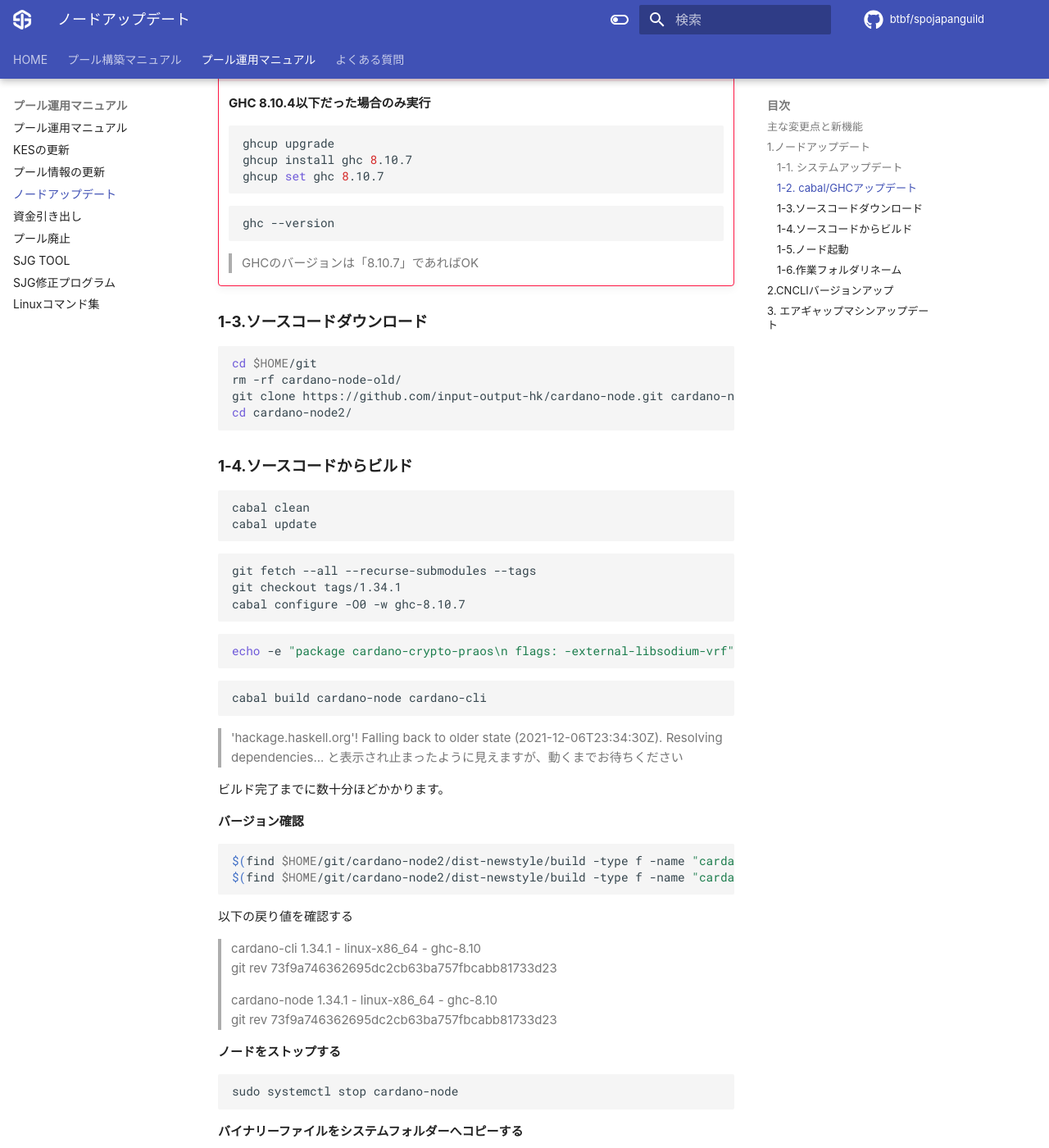
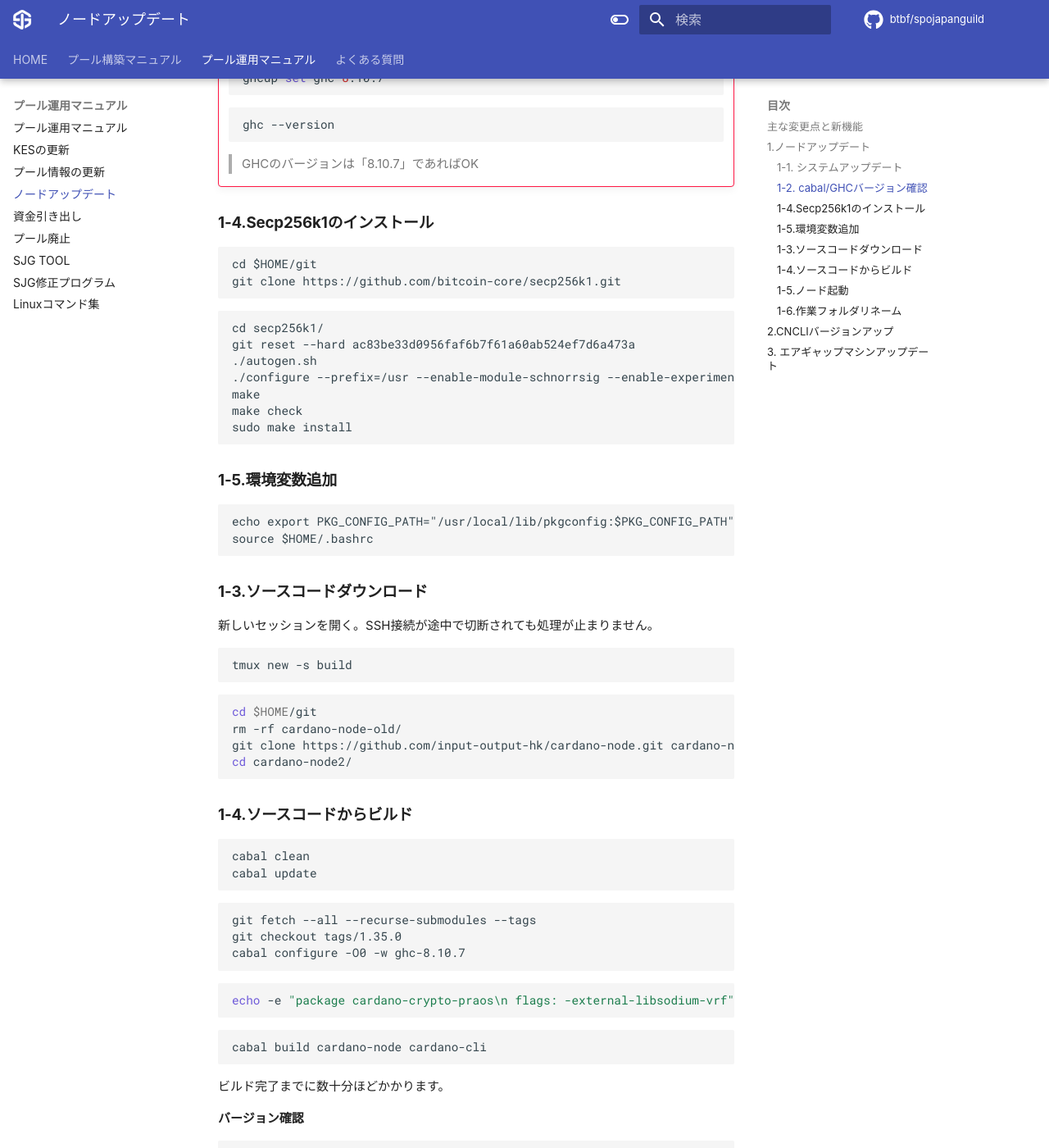
Before and after one commit to btbf/spojapanguild, an MkDocs documentation site: the page built from docs/operation/node-update.md, in a window 1280 px wide and 1400 px high, scrolled down 2197 px. Shown: the whole window at 82% size. Built offline with MkDocs 1.6.1 and Material for MkDocs 9.7.7, drawn with Linux system fonts in a browser that asks for light colours; comment, search, counter and statistics services are not loaded; some of the changed text lies outside the part shown.

Commit message:
1.35.0 review

````diff
--- a/docs/operation/node-update.md
+++ b/docs/operation/node-update.md
@@ -11,11 +11,7 @@
 
 
 ### **主な変更点と新機能**
-* Cabalアップデート v3.6.2.0
-* CLIリーダーシップのスケジュールコマンド追加
-* ステークプール運用証明書の有効性チェックコマンド追加
-* トランザクションビルドコマンドでのCDDL形式CBORエンコーディングのサポート
-* その他開発者用コマンドも多数追加
+
 
 ## **1.ノードアップデート**
 
@@ -38,7 +34,7 @@
 
 SSHで再接続する
 
-### **1-2. cabal/GHCアップデート**
+### **1-2. cabal/GHCバージョン確認**
 
 **cabalパス確認**
 ```
@@ -61,23 +57,22 @@
     mv cabal cabal_bk
     ```
 
-
-**cabalバージョンアップ**
-```
-ghcup upgrade
-ghcup install cabal 3.6.2.0
-ghcup set cabal 3.6.2.0
-```
-
 cabalバージョン確認
 ```
-which cabal
 cabal --version
 ```
 > 以下の戻り値ならOK
-> /home/user/.ghcup/bin/cabal
 cabal-install version 3.6.2.0
 compiled using version 3.6.2.0 of the Cabal library
+
+!!! danger "確認"
+    **cabal 3.6.2.0以下だった場合のみ実行**
+    **cabalバージョンアップ**
+    ```
+    ghcup upgrade
+    ghcup install cabal 3.6.2.0
+    ghcup set cabal 3.6.2.0
+    ```
 
 
 
@@ -100,8 +95,38 @@
     > GHCのバージョンは「8.10.7」であればOK
 
 
+### **1-4.Secp256k1のインストール**
+
+```
+cd $HOME/git
+git clone https://github.com/bitcoin-core/secp256k1.git
+```
+
+```
+cd secp256k1/
+git reset --hard ac83be33d0956faf6b7f61a60ab524ef7d6a473a
+./autogen.sh
+./configure --prefix=/usr --enable-module-schnorrsig --enable-experimental
+make
+make check
+sudo make install
+```
+
+### **1-5.環境変数追加**
+```
+echo export PKG_CONFIG_PATH="/usr/local/lib/pkgconfig:$PKG_CONFIG_PATH" >> $HOME/.bashrc
+source $HOME/.bashrc
+```
+
+
 
 ### **1-3.ソースコードダウンロード**
+
+新しいセッションを開く。SSH接続が途中で切断されても処理が止まりません。
+
+```
+tmux new -s build
+```
 
 ```bash
 cd $HOME/git
@@ -123,7 +148,7 @@
 -->
 ```
 git fetch --all --recurse-submodules --tags
-git checkout tags/1.34.1
+git checkout tags/1.35.0
 cabal configure -O0 -w ghc-8.10.7
 ```
 
@@ -133,9 +158,6 @@
 ```bash
 cabal build cardano-node cardano-cli
 ```
-> 'hackage.haskell.org'! Falling back to older state (2021-12-06T23:34:30Z).
-Resolving dependencies...
-と表示され止まったように見えますが、動くまでお待ちください
 
 ビルド完了までに数十分ほどかかります。
 
@@ -146,11 +168,11 @@
 $(find $HOME/git/cardano-node2/dist-newstyle/build -type f -name "cardano-node") version
 ```
 以下の戻り値を確認する
->cardano-cli 1.34.1 - linux-x86_64 - ghc-8.10
-git rev 73f9a746362695dc2cb63ba757fbcabb81733d23
+>cardano-cli 1.35.0 - linux-x86_64 - ghc-8.10
+git rev 9f1d7dc163ee66410d912e48509d6a2300cfa68a
 
->cardano-node 1.34.1 - linux-x86_64 - ghc-8.10
-git rev 73f9a746362695dc2cb63ba757fbcabb81733d23
+>cardano-node 1.35.0 - linux-x86_64 - ghc-8.10
+git rev 9f1d7dc163ee66410d912e48509d6a2300cfa68a
 
 
 **ノードをストップする**
@@ -176,12 +198,16 @@
 ```
 
 以下の戻り値を確認する
->cardano-cli 1.34.1 - linux-x86_64 - ghc-8.10
-git rev 73f9a746362695dc2cb63ba757fbcabb81733d23
+>cardano-cli 1.35.0 - linux-x86_64 - ghc-8.10
+git rev 9f1d7dc163ee66410d912e48509d6a2300cfa68a
 
->cardano-node 1.34.1 - linux-x86_64 - ghc-8.10
-git rev 73f9a746362695dc2cb63ba757fbcabb81733d23
+>cardano-node 1.35.0 - linux-x86_64 - ghc-8.10
+git rev 9f1d7dc163ee66410d912e48509d6a2300cfa68a
 
+ビルド用セッションを終了する
+```
+exit
+```
 
 ### **1-5.ノード起動**
 
@@ -294,61 +320,61 @@
 
 !!! info "確認"
     * BPのみで実施します
-    * CNCLI4.0.4以下の場合に実施してください
+    * CNCLI4→5へバージョンアップします。
+
+
+**サービスを止める**
+```
+sudo systemctl stop cnode-cncli-sync.service
+```
+
+**CNCLIリポジトリを再構築する**
 
 ```
+cd $HOME/git
+rm -rf cncli
+git clone --recurse-submodules https://github.com/cardano-community/cncli
+```
+
+**CNCLIをアップデートする**
+
+```bash
+rustup update
+cd $HOME/git/cncli
+git fetch --all --prune
+git checkout $(curl -s https://api.github.com/repos/cardano-community/cncli/releases/latest | jq -r .tag_name)
+cargo install --path . --force
 cncli --version
 ```
+> cncli 5.0.1になったことを確認する
 
-=== "cncli 4.0.3以下の場合"
+**ノードを再起動する**
+```
+sudo systemctl reload-or-restart cardano-node
+```
 
-    **サービスを止める**
-    ```
-    sudo systemctl stop cnode-cncli-sync.service
-    ```
+**サービス起動を確認する**
 
-    **CNCLIをアップデートする**
+```bash
+tmux ls
+```
 
-    ```bash
-    rustup update
-    cd $HOME/git/cncli
-    git fetch --all --prune
-    git checkout $(curl -s https://api.github.com/repos/AndrewWestberg/cncli/releases/latest | jq -r .tag_name)
-    cargo install --path . --force
-    cncli --version
-    ```
-    > cncli 4.0.4になったことを確認する
+!!! info "ヒント"
+    ノードを再起動してから、約20秒後に5プログラムがバックグラウンドで起動中であればOKです
+    * cncli
+    * leaderlog
+    * validate
+    * logmonitor
+    * blockcheck(ブロック生成ステータス通知を導入している場合)
 
-    **ノードを再起動する**
-    ```
-    sudo systemctl reload-or-restart cardano-node
-    ```
-
-    **サービス起動を確認する**
-
-    ```bash
-    tmux ls
-    ```
-
-    !!! info "ヒント"
-        ノードを再起動してから、約20秒後に5プログラムがバックグラウンドで起動中であればOKです
-        * cncli
-        * leaderlog
-        * validate
-        * logmonitor
-        * blockcheck(ブロック生成ステータス通知を導入している場合)
-
-    ```
-    tmux a -t cncli
-    ```
-    >「100.00% synced」になるまで待ちます。
-    100%になったら、Ctrl+bを押した後に d を押し元の画面に戻ります
-    (バックグラウンド実行に切り替え)
+```
+tmux a -t cncli
+```
+>「100.00% synced」になるまで待ちます。
+100%になったら、Ctrl+bを押した後に d を押し元の画面に戻ります
+(バックグラウンド実行に切り替え)
 
 
-=== "cncli 4.0.4の場合"
-
-    最新バージョンです。
 
 
 ## 3. エアギャップマシンアップデート
@@ -391,11 +417,11 @@
 ```
 
 以下の戻り値を確認する
->cardano-cli 1.34.1 - linux-x86_64 - ghc-8.10
-git rev 73f9a746362695dc2cb63ba757fbcabb81733d23
+>cardano-cli 1.35.0 - linux-x86_64 - ghc-8.10
+git rev 9f1d7dc163ee66410d912e48509d6a2300cfa68a
 
->cardano-node 1.34.1 - linux-x86_64 - ghc-8.10
-git rev 73f9a746362695dc2cb63ba757fbcabb81733d23
+>cardano-node 1.35.0 - linux-x86_64 - ghc-8.10
+git rev 9f1d7dc163ee66410d912e48509d6a2300cfa68a
 
 
 <!--
````
Also changed, not shown: docs/setup/1-ubuntu-setup.md (+1 -1 lines).
